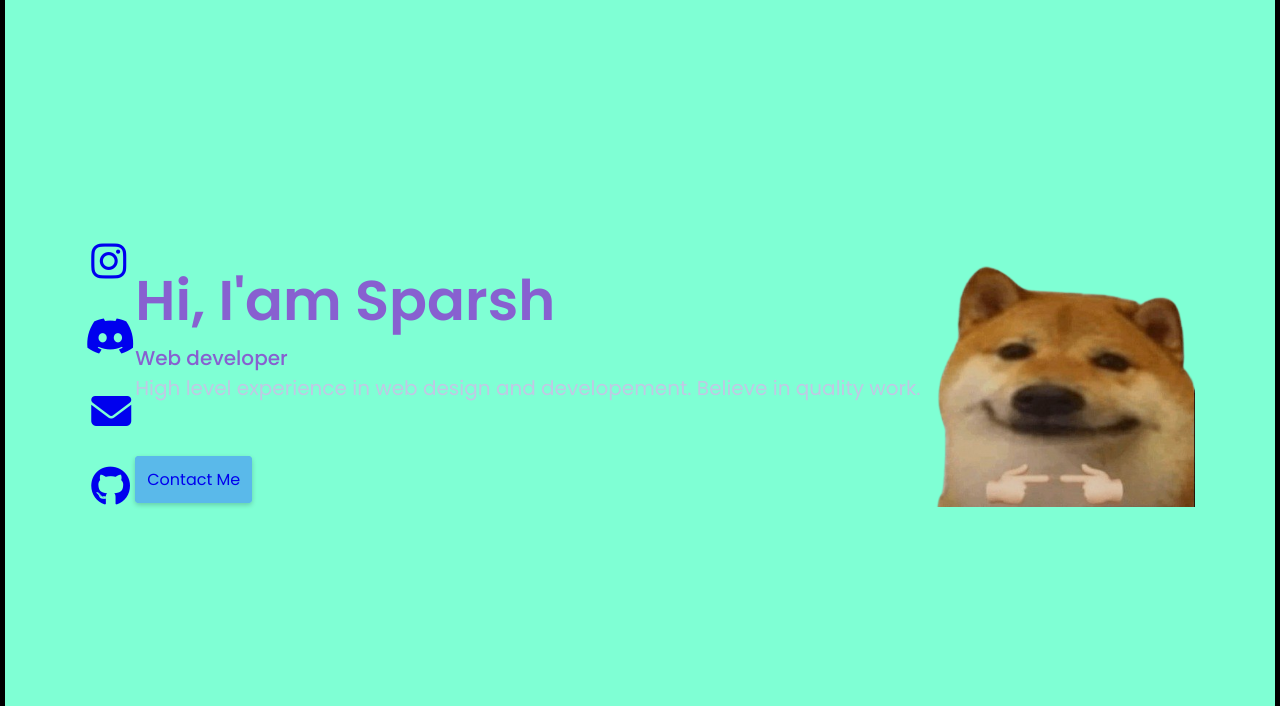
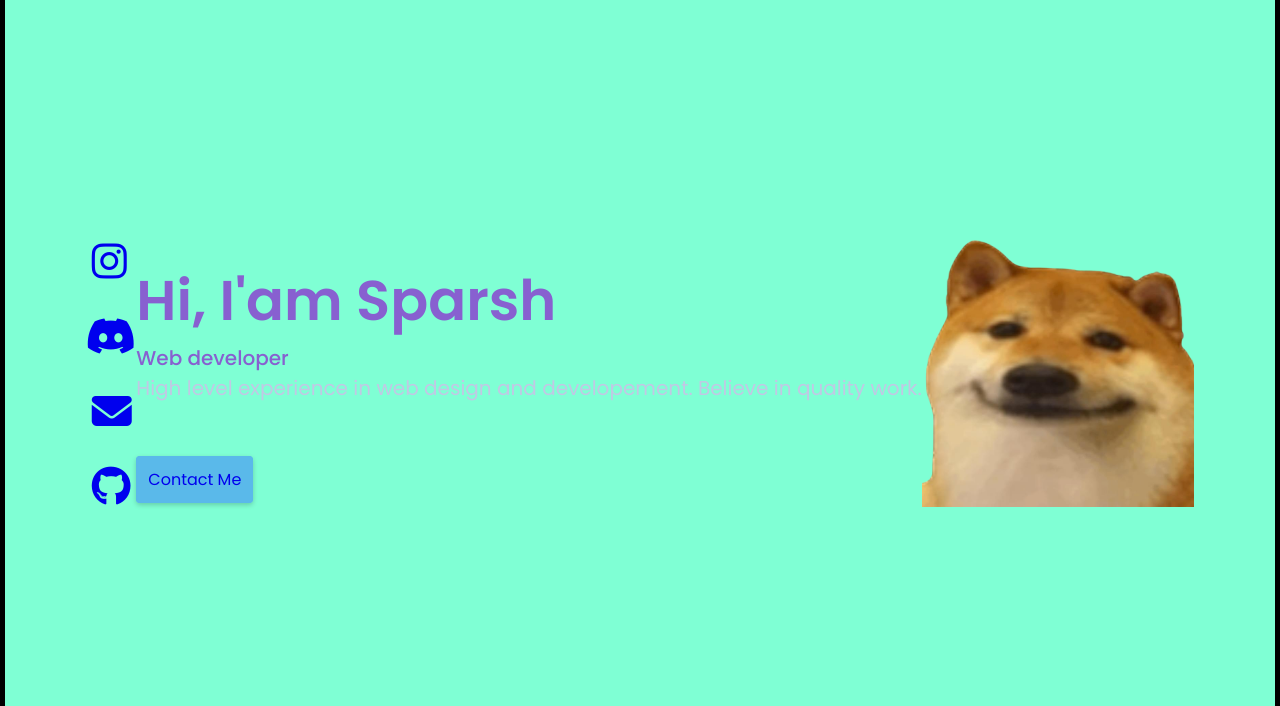
Before and after one commit to SparshChaurasia/Portfolio, a Django app: page / in a window 1280 px wide. Shown: the part 981-1687 px from the top of the page. Run offline with Django 3.2, Linux system fonts and the light colour scheme; some libraries are stand-ins or nearby versions.

Commit message:
added new images and favicon

```diff
--- a/static/css/style.css
+++ b/static/css/style.css
@@ -363,9 +363,10 @@ img {
 /*=============== Skills Section ===============*/
 .skills__content-wrapper {
     margin: 3rem auto;
+    /* max-width: calc(100vh - var(--page-indent)); */
     display: grid;
     grid-template-columns: repeat(auto-fill, minmax(20rem, 1fr));
-    grid-gap: 2rem;
+    row-gap: 2rem;
 }
 
 .skills__panel {
--- a/templates/index.html
+++ b/templates/index.html
@@ -6,9 +6,10 @@
     <meta name="viewport" content="width=device-width, initial-scale=1.0">
     <title>MyPortfolio</title>
     {% load static %}
-    <script src="{% static 'js/script.js' %}"></script>
+    <link rel="icon" type="image/x-icon" href="{% static '/images/favicon.ico' %}">
     <link rel="stylesheet" href="{% static 'css/style.css' %}">
     <link rel="stylesheet" href="https://cdnjs.cloudflare.com/ajax/libs/font-awesome/6.1.1/css/all.min.css" integrity="sha512-KfkfwYDsLkIlwQp6LFnl8zNdLGxu9YAA1QvwINks4PhcElQSvqcyVLLD9aMhXd13uQjoXtEKNosOWaZqXgel0g==" crossorigin="anonymous" referrerpolicy="no-referrer" />
+    <script src="{% static 'js/script.js' %}"></script>
 </head>
 <body>
     <header class="header">
@@ -51,7 +52,7 @@
                 <a href="#contact" class="btn btn-contact-me">Contact Me</a>
             </div>
             <picture class="hero__image--wrapper">
-                <img src="{% static 'images/doge.png' %}" alt="placeholder image" class="hero-image">
+                <img src="{% static 'images/doge1.png' %}" alt="placeholder image" class="hero-image">
             </picture>
         </section>
         <section class="section about" id="about">
@@ -62,7 +63,7 @@
                     <h4 class="section__quote--credit">Youtube Comments Section</h4>
                 </div> {% endcomment %}
                 <picture class="about__image--wrapper">
-                    <img src="{% static 'images/doge.png' %}" alt="placeholder image" class="about__image">
+                    <img src="{% static 'images/doge2.png' %}" alt="placeholder image" class="about__image">
                 </picture>
                 <div class="about__text-wrapper">
                     <h1 class="section__subtitle">Introduction</h1>
```
Also changed, not shown: static/images/doge.png (deleted), static/images/doge1.png (added), static/images/doge2.png (added), static/images/favicon.ico (added).
